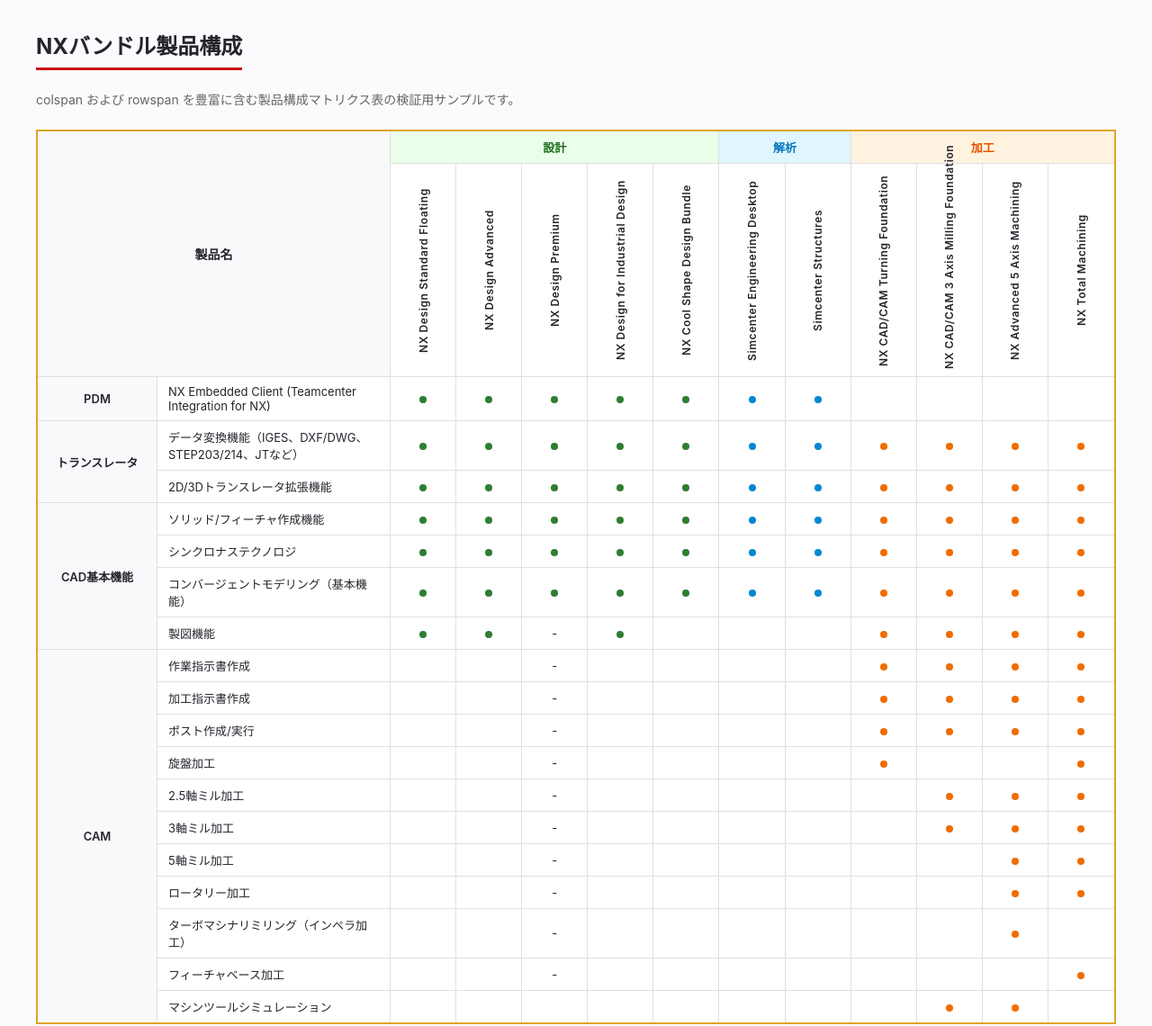
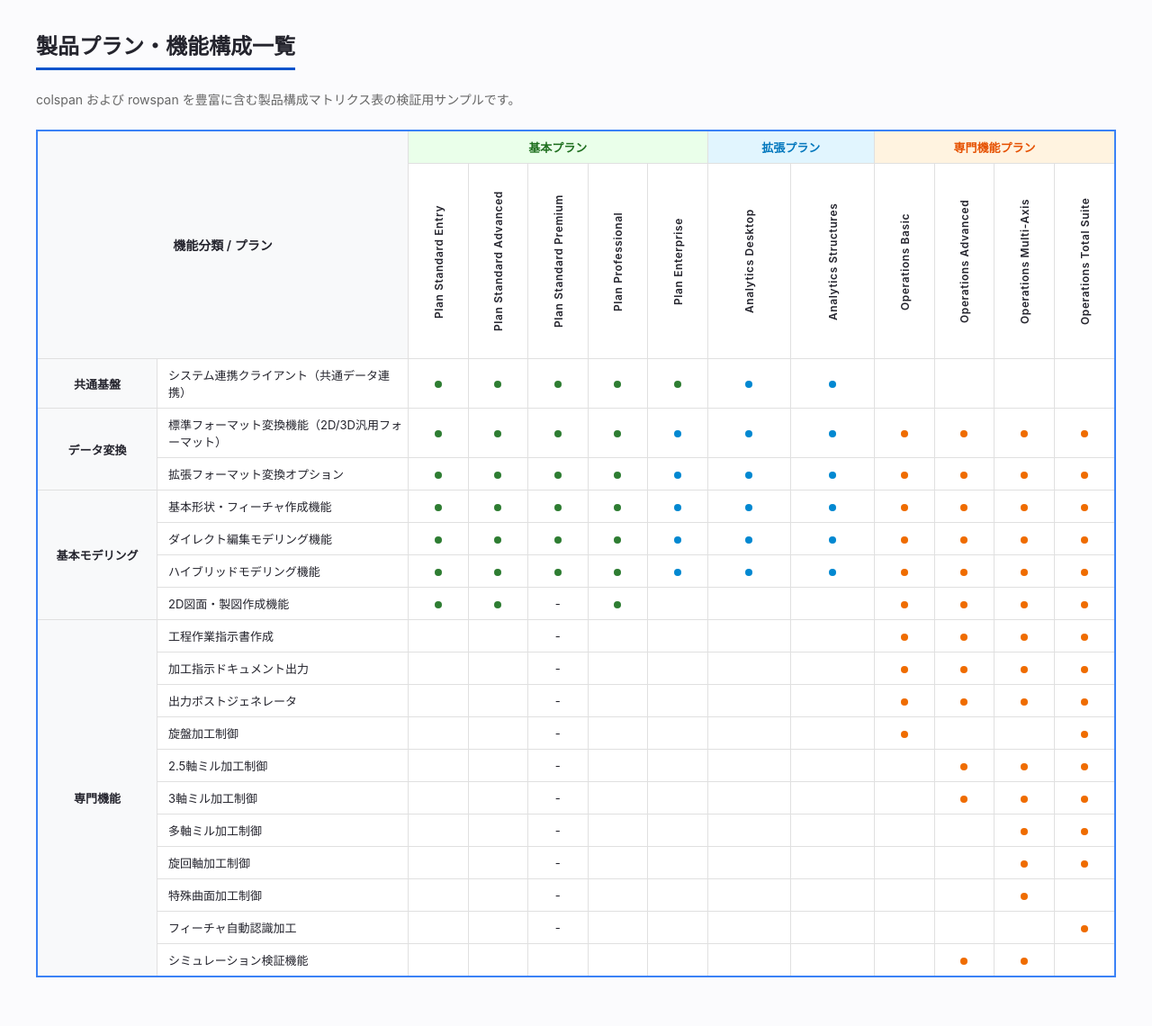
Before and after one commit to MZ-Gen-Labs/WebRevisionDesk, a website built with Vite: page samples/complex-matrix-sample.html in a window 1280 px wide. Shown: the whole page at 90% size. After the commit the page ends 1118 px from the top, so only its background shows below. Built offline with nearby package versions, Linux system fonts and the light colour scheme.

Commit message:
refactor(test-data): replace proprietary names with generic product plan matrix data

```diff
--- a/samples/nx-bundle-sample.html
+++ b/samples/complex-matrix-sample.html
@@ -3,7 +3,7 @@
   <head>
     <meta charset="utf-8" />
     <meta name="viewport" content="width=device-width, initial-scale=1" />
-    <title>NXバンドル製品構成 サンプル表</title>
+    <title>製品プラン・機能構成マトリクス サンプル表</title>
     <style>
       body {
         margin: 0;
@@ -20,7 +20,7 @@
         font-size: 24px;
         font-weight: 700;
         margin: 0 0 8px 0;
-        border-bottom: 3px solid #cc1414;
+        border-bottom: 3px solid #0052cc;
         padding-bottom: 8px;
         display: inline-block;
       }
@@ -34,7 +34,7 @@
         border-collapse: collapse;
         font-size: 13px;
         background: #fff;
-        border: 2px solid #dfa528;
+        border: 2px solid #3b82f6;
       }
       table.matrix-table th,
       table.matrix-table td {
@@ -46,15 +46,15 @@
       table.matrix-table thead th {
         font-weight: 600;
       }
-      .group-design {
+      .group-basic {
         background-color: #eaffea;
         color: #1f6f1f;
       }
-      .group-cae {
+      .group-advanced {
         background-color: #e1f5fe;
         color: #0277bd;
       }
-      .group-cam {
+      .group-special {
         background-color: #fff3e0;
         color: #e65100;
       }
@@ -62,7 +62,7 @@
         writing-mode: vertical-rl;
         transform: rotate(180deg);
         white-space: nowrap;
-        height: 220px;
+        height: 200px;
         padding: 12px 6px;
         font-size: 12px;
         text-align: left;
@@ -81,7 +81,7 @@
       }
       .subitem-cell {
         text-align: left !important;
-        width: 240px;
+        width: 260px;
         padding-left: 12px !important;
       }
       .mark-dot {
@@ -109,36 +109,36 @@
   </head>
   <body>
     <div class="container">
-      <h1>NXバンドル製品構成</h1>
+      <h1>製品プラン・機能構成一覧</h1>
       <p class="desc">colspan および rowspan を豊富に含む製品構成マトリクス表の検証用サンプルです。</p>
 
       <table class="matrix-table" id="product-matrix-table">
         <thead>
           <tr>
-            <th colspan="2" rowspan="2" class="product-title-cell">製品名</th>
-            <th colspan="5" class="group-design">設計</th>
-            <th colspan="2" class="group-cae">解析</th>
-            <th colspan="4" class="group-cam">加工</th>
+            <th colspan="2" rowspan="2" class="product-title-cell">機能分類 / プラン</th>
+            <th colspan="5" class="group-basic">基本プラン</th>
+            <th colspan="2" class="group-advanced">拡張プラン</th>
+            <th colspan="4" class="group-special">専門機能プラン</th>
           </tr>
           <tr>
-            <th class="vertical-header">NX Design Standard Floating</th>
-            <th class="vertical-header">NX Design Advanced</th>
-            <th class="vertical-header">NX Design Premium</th>
-            <th class="vertical-header">NX Design for Industrial Design</th>
-            <th class="vertical-header">NX Cool Shape Design Bundle</th>
-            <th class="vertical-header">Simcenter Engineering Desktop</th>
-            <th class="vertical-header">Simcenter Structures</th>
-            <th class="vertical-header">NX CAD/CAM Turning Foundation</th>
-            <th class="vertical-header">NX CAD/CAM 3 Axis Milling Foundation</th>
-            <th class="vertical-header">NX Advanced 5 Axis Machining</th>
-            <th class="vertical-header">NX Total Machining</th>
+            <th class="vertical-header">Plan Standard Entry</th>
+            <th class="vertical-header">Plan Standard Advanced</th>
+            <th class="vertical-header">Plan Standard Premium</th>
+            <th class="vertical-header">Plan Professional</th>
+            <th class="vertical-header">Plan Enterprise</th>
+            <th class="vertical-header">Analytics Desktop</th>
+            <th class="vertical-header">Analytics Structures</th>
+            <th class="vertical-header">Operations Basic</th>
+            <th class="vertical-header">Operations Advanced</th>
+            <th class="vertical-header">Operations Multi-Axis</th>
+            <th class="vertical-header">Operations Total Suite</th>
           </tr>
         </thead>
         <tbody>
-          <!-- PDMグループ -->
+          <!-- 共通基盤グループ -->
           <tr>
-            <td class="category-cell">PDM</td>
-            <td class="subitem-cell">NX Embedded Client (Teamcenter Integration for NX)</td>
+            <td class="category-cell">共通基盤</td>
+            <td class="subitem-cell">システム連携クライアント（共通データ連携）</td>
             <td><span class="mark-dot"></span></td>
             <td><span class="mark-dot"></span></td>
             <td><span class="mark-dot"></span></td>
@@ -152,15 +152,15 @@
             <td></td>
           </tr>
 
-          <!-- トランスレータグループ -->
+          <!-- データ変換グループ -->
           <tr>
-            <td rowspan="2" class="category-cell">トランスレータ</td>
-            <td class="subitem-cell">データ変換機能（IGES、DXF/DWG、STEP203/214、JTなど）</td>
+            <td rowspan="2" class="category-cell">データ変換</td>
+            <td class="subitem-cell">標準フォーマット変換機能（2D/3D汎用フォーマット）</td>
             <td><span class="mark-dot"></span></td>
             <td><span class="mark-dot"></span></td>
             <td><span class="mark-dot"></span></td>
             <td><span class="mark-dot"></span></td>
-            <td><span class="mark-dot"></span></td>
+            <td><span class="mark-dot-blue"></span></td>
             <td><span class="mark-dot-blue"></span></td>
             <td><span class="mark-dot-blue"></span></td>
             <td><span class="mark-dot-orange"></span></td>
@@ -169,12 +169,12 @@
             <td><span class="mark-dot-orange"></span></td>
           </tr>
           <tr>
-            <td class="subitem-cell">2D/3Dトランスレータ拡張機能</td>
+            <td class="subitem-cell">拡張フォーマット変換オプション</td>
             <td><span class="mark-dot"></span></td>
             <td><span class="mark-dot"></span></td>
             <td><span class="mark-dot"></span></td>
             <td><span class="mark-dot"></span></td>
-            <td><span class="mark-dot"></span></td>
+            <td><span class="mark-dot-blue"></span></td>
             <td><span class="mark-dot-blue"></span></td>
             <td><span class="mark-dot-blue"></span></td>
             <td><span class="mark-dot-orange"></span></td>
@@ -183,15 +183,15 @@
             <td><span class="mark-dot-orange"></span></td>
           </tr>
 
-          <!-- CAD基本機能グループ -->
+          <!-- 基本モデリンググループ -->
           <tr>
-            <td rowspan="4" class="category-cell">CAD基本機能</td>
-            <td class="subitem-cell">ソリッド/フィーチャ作成機能</td>
+            <td rowspan="4" class="category-cell">基本モデリング</td>
+            <td class="subitem-cell">基本形状・フィーチャ作成機能</td>
             <td><span class="mark-dot"></span></td>
             <td><span class="mark-dot"></span></td>
             <td><span class="mark-dot"></span></td>
             <td><span class="mark-dot"></span></td>
-            <td><span class="mark-dot"></span></td>
+            <td><span class="mark-dot-blue"></span></td>
             <td><span class="mark-dot-blue"></span></td>
             <td><span class="mark-dot-blue"></span></td>
             <td><span class="mark-dot-orange"></span></td>
@@ -200,12 +200,12 @@
             <td><span class="mark-dot-orange"></span></td>
           </tr>
           <tr>
-            <td class="subitem-cell">シンクロナステクノロジ</td>
+            <td class="subitem-cell">ダイレクト編集モデリング機能</td>
             <td><span class="mark-dot"></span></td>
             <td><span class="mark-dot"></span></td>
             <td><span class="mark-dot"></span></td>
             <td><span class="mark-dot"></span></td>
-            <td><span class="mark-dot"></span></td>
+            <td><span class="mark-dot-blue"></span></td>
             <td><span class="mark-dot-blue"></span></td>
             <td><span class="mark-dot-blue"></span></td>
             <td><span class="mark-dot-orange"></span></td>
@@ -214,12 +214,12 @@
             <td><span class="mark-dot-orange"></span></td>
           </tr>
           <tr>
-            <td class="subitem-cell">コンバージェントモデリング（基本機能）</td>
+            <td class="subitem-cell">ハイブリッドモデリング機能</td>
             <td><span class="mark-dot"></span></td>
             <td><span class="mark-dot"></span></td>
             <td><span class="mark-dot"></span></td>
             <td><span class="mark-dot"></span></td>
-            <td><span class="mark-dot"></span></td>
+            <td><span class="mark-dot-blue"></span></td>
             <td><span class="mark-dot-blue"></span></td>
             <td><span class="mark-dot-blue"></span></td>
             <td><span class="mark-dot-orange"></span></td>
@@ -228,7 +228,7 @@
             <td><span class="mark-dot-orange"></span></td>
           </tr>
           <tr>
-            <td class="subitem-cell">製図機能</td>
+            <td class="subitem-cell">2D図面・製図作成機能</td>
             <td><span class="mark-dot"></span></td>
             <td><span class="mark-dot"></span></td>
             <td>-</td>
@@ -242,10 +242,10 @@
             <td><span class="mark-dot-orange"></span></td>
           </tr>
 
-          <!-- CAMグループ -->
+          <!-- 専門機能グループ -->
           <tr>
-            <td rowspan="11" class="category-cell">CAM</td>
-            <td class="subitem-cell">作業指示書作成</td>
+            <td rowspan="11" class="category-cell">専門機能</td>
+            <td class="subitem-cell">工程作業指示書作成</td>
             <td></td>
             <td></td>
             <td>-</td>
@@ -259,7 +259,7 @@
             <td><span class="mark-dot-orange"></span></td>
           </tr>
           <tr>
-            <td class="subitem-cell">加工指示書作成</td>
+            <td class="subitem-cell">加工指示ドキュメント出力</td>
             <td></td>
             <td></td>
             <td>-</td>
@@ -273,7 +273,7 @@
             <td><span class="mark-dot-orange"></span></td>
           </tr>
           <tr>
-            <td class="subitem-cell">ポスト作成/実行</td>
+            <td class="subitem-cell">出力ポストジェネレータ</td>
             <td></td>
             <td></td>
             <td>-</td>
@@ -287,7 +287,7 @@
             <td><span class="mark-dot-orange"></span></td>
           </tr>
           <tr>
-            <td class="subitem-cell">旋盤加工</td>
+            <td class="subitem-cell">旋盤加工制御</td>
             <td></td>
             <td></td>
             <td>-</td>
@@ -301,7 +301,7 @@
             <td><span class="mark-dot-orange"></span></td>
           </tr>
           <tr>
-            <td class="subitem-cell">2.5軸ミル加工</td>
+            <td class="subitem-cell">2.5軸ミル加工制御</td>
             <td></td>
             <td></td>
             <td>-</td>
@@ -315,7 +315,7 @@
             <td><span class="mark-dot-orange"></span></td>
           </tr>
           <tr>
-            <td class="subitem-cell">3軸ミル加工</td>
+            <td class="subitem-cell">3軸ミル加工制御</td>
             <td></td>
             <td></td>
             <td>-</td>
@@ -329,7 +329,7 @@
             <td><span class="mark-dot-orange"></span></td>
           </tr>
           <tr>
-            <td class="subitem-cell">5軸ミル加工</td>
+            <td class="subitem-cell">多軸ミル加工制御</td>
             <td></td>
             <td></td>
             <td>-</td>
@@ -343,7 +343,7 @@
             <td><span class="mark-dot-orange"></span></td>
           </tr>
           <tr>
-            <td class="subitem-cell">ロータリー加工</td>
+            <td class="subitem-cell">旋回軸加工制御</td>
             <td></td>
             <td></td>
             <td>-</td>
@@ -357,7 +357,7 @@
             <td><span class="mark-dot-orange"></span></td>
           </tr>
           <tr>
-            <td class="subitem-cell">ターボマシナリミリング（インペラ加工）</td>
+            <td class="subitem-cell">特殊曲面加工制御</td>
             <td></td>
             <td></td>
             <td>-</td>
@@ -371,7 +371,7 @@
             <td></td>
           </tr>
           <tr>
-            <td class="subitem-cell">フィーチャベース加工</td>
+            <td class="subitem-cell">フィーチャ自動認識加工</td>
             <td></td>
             <td></td>
             <td>-</td>
@@ -385,7 +385,7 @@
             <td><span class="mark-dot-orange"></span></td>
           </tr>
           <tr>
-            <td class="subitem-cell">マシンツールシミュレーション</td>
+            <td class="subitem-cell">シミュレーション検証機能</td>
             <td></td>
             <td></td>
             <td></td>
```
Also changed, not shown: test-data/sample-complex-table.html (+55 -55 lines), tests/unit/complex-table-verification.test.js (+46 -47 lines).
